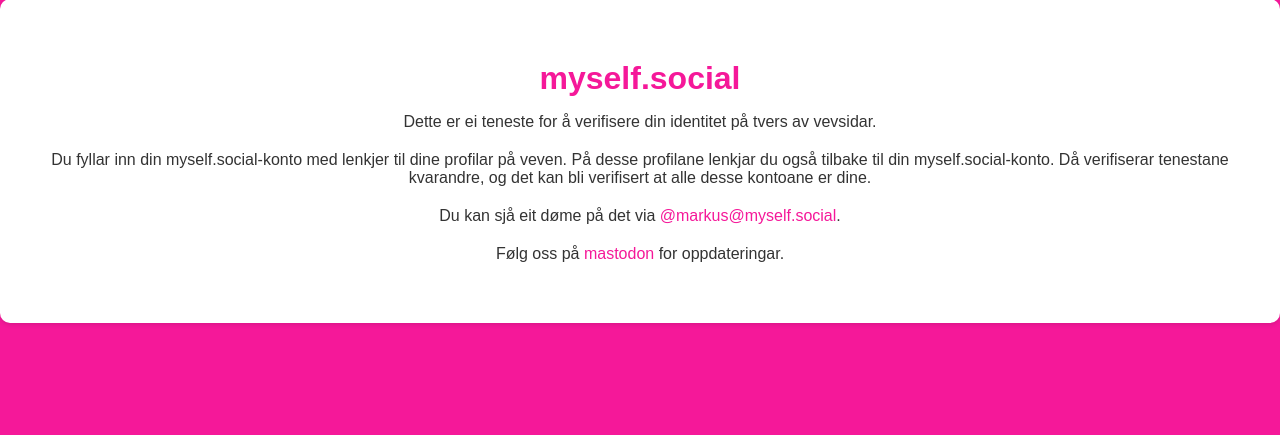
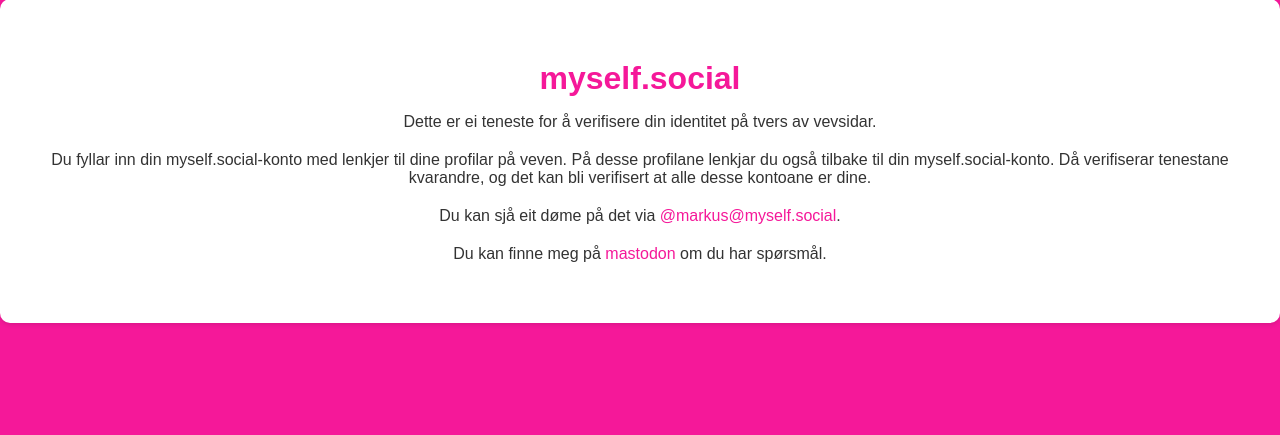
Before and after one commit to markus-ap/myself, a Flask app: page / in a window 1280 px wide. Shown: the part 239-674 px from the top of the page. Run offline with Flask 3, Linux system fonts and the light colour scheme.

Commit message:
change index

```diff
--- a/templates/index.html
+++ b/templates/index.html
@@ -3,7 +3,8 @@
 <head>
     <title>myself.social</title>
     <link rel="stylesheet" href="{{ url_for('static', filename='landing_page.css') }}">
-    <link rel="me" href="https://skvip.lol/@PassetDitt">
+    <link rel="me" href="https://skvip.lol/@markus">
+    <meta name="fediverse:creator" content="@markus@skvip.lol" />
 </head>
 <body>
     <div class="container">
@@ -11,7 +12,7 @@
         <p>Dette er ei teneste for å verifisere din identitet på tvers av vevsidar.</p>
         <p>Du fyllar inn din myself.social-konto med lenkjer til dine profilar på veven. På desse profilane lenkjar du også tilbake til din myself.social-konto. Då verifiserar tenestane kvarandre, og det kan bli verifisert at alle desse kontoane er dine. </p>
         <p>Du kan sjå eit døme på det via <a href="https://myself.social/@markus">@markus@myself.social</a>.</a></p>
-        <p>Følg oss på <a href="https://skvip.lol/@PassetDitt">mastodon</a> for oppdateringar.</p>
+        <p>Du kan finne meg på <a href="https://skvip.lol/@markus">mastodon</a> om du har spørsmål.</p>
     </div>
 </body>
 </html>
```
Also changed, not shown: update_user.py (+6 -5 lines).
